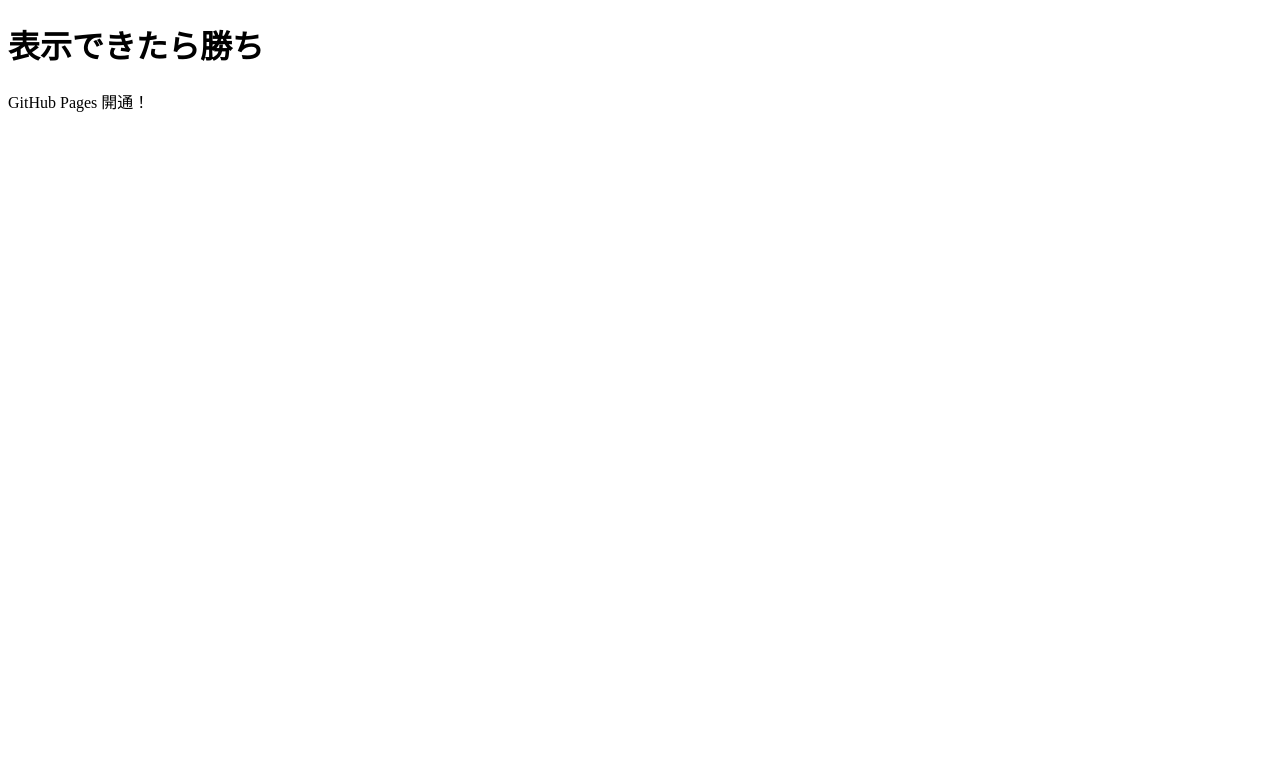
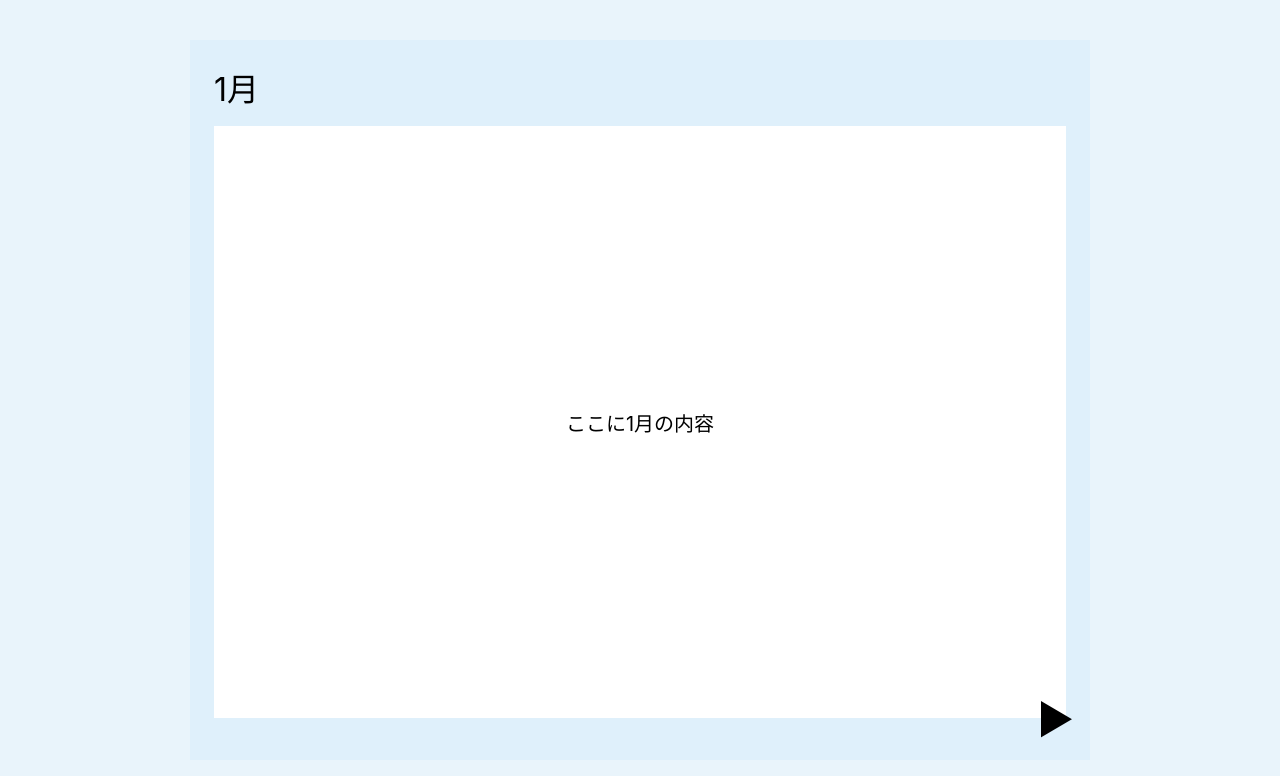
Before and after one commit to yobimochi-88/fromm2025, a plain HTML site: page index.html in a window 1280 px wide. Drawn offline with Linux system fonts and the light colour scheme.

Commit message:
Update index.html

```diff
--- a/index.html
+++ b/index.html
@@ -4,9 +4,81 @@
   <meta charset="utf-8" />
   <meta name="viewport" content="width=device-width, initial-scale=1" />
   <title>12ヶ月ログ</title>
+  <style>
+    body {
+      margin: 0;
+      font-family: -apple-system, BlinkMacSystemFont, "Segoe UI", sans-serif;
+      background: #e9f4fb;
+      display: flex;
+      justify-content: center;
+      align-items: center;
+      height: 100vh;
+    }
+    .slide {
+      background: #dff0fb;
+      width: 90%;
+      max-width: 900px;
+      height: 90%;
+      padding: 24px;
+      box-sizing: border-box;
+      position: relative;
+    }
+    .month {
+      font-size: 32px;
+      margin-bottom: 16px;
+    }
+    .content {
+      background: #fff;
+      height: calc(100% - 80px);
+      display: flex;
+      justify-content: center;
+      align-items: center;
+      font-size: 20px;
+    }
+    .next {
+      position: absolute;
+      right: 16px;
+      bottom: 16px;
+      font-size: 40px;
+      cursor: pointer;
+      user-select: none;
+    }
+  </style>
 </head>
 <body>
-    <h1>表示できたら勝ち</h1>
-    <p>GitHub Pages 開通！</p>
+  <div class="slide">
+    <div class="month" id="month">1月</div>
+    <div class="content" id="content">
+      ここに1月の内容
+    </div>
+    <div class="next" id="next">▶︎</div>
+  </div>
+
+  <script>
+    const data = [
+      { month: "1月", text: "ここに1月の内容" },
+      { month: "2月", text: "ここに2月の内容" },
+      { month: "3月", text: "ここに3月の内容" },
+      { month: "4月", text: "ここに4月の内容" },
+      { month: "5月", text: "ここに5月の内容" },
+      { month: "6月", text: "ここに6月の内容" },
+      { month: "7月", text: "ここに7月の内容" },
+      { month: "8月", text: "ここに8月の内容" },
+      { month: "9月", text: "ここに9月の内容" },
+      { month: "10月", text: "ここに10月の内容" },
+      { month: "11月", text: "ここに11月の内容" },
+      { month: "12月", text: "ここに12月の内容" }
+    ];
+
+    let i = 0;
+    const monthEl = document.getElementById("month");
+    const contentEl = document.getElementById("content");
+
+    document.getElementById("next").onclick = () => {
+      i = (i + 1) % data.length;
+      monthEl.textContent = data[i].month;
+      contentEl.textContent = data[i].text;
+    };
+  </script>
 </body>
 </html>
```
Lines whose indentation alone changed are shown as unchanged.
